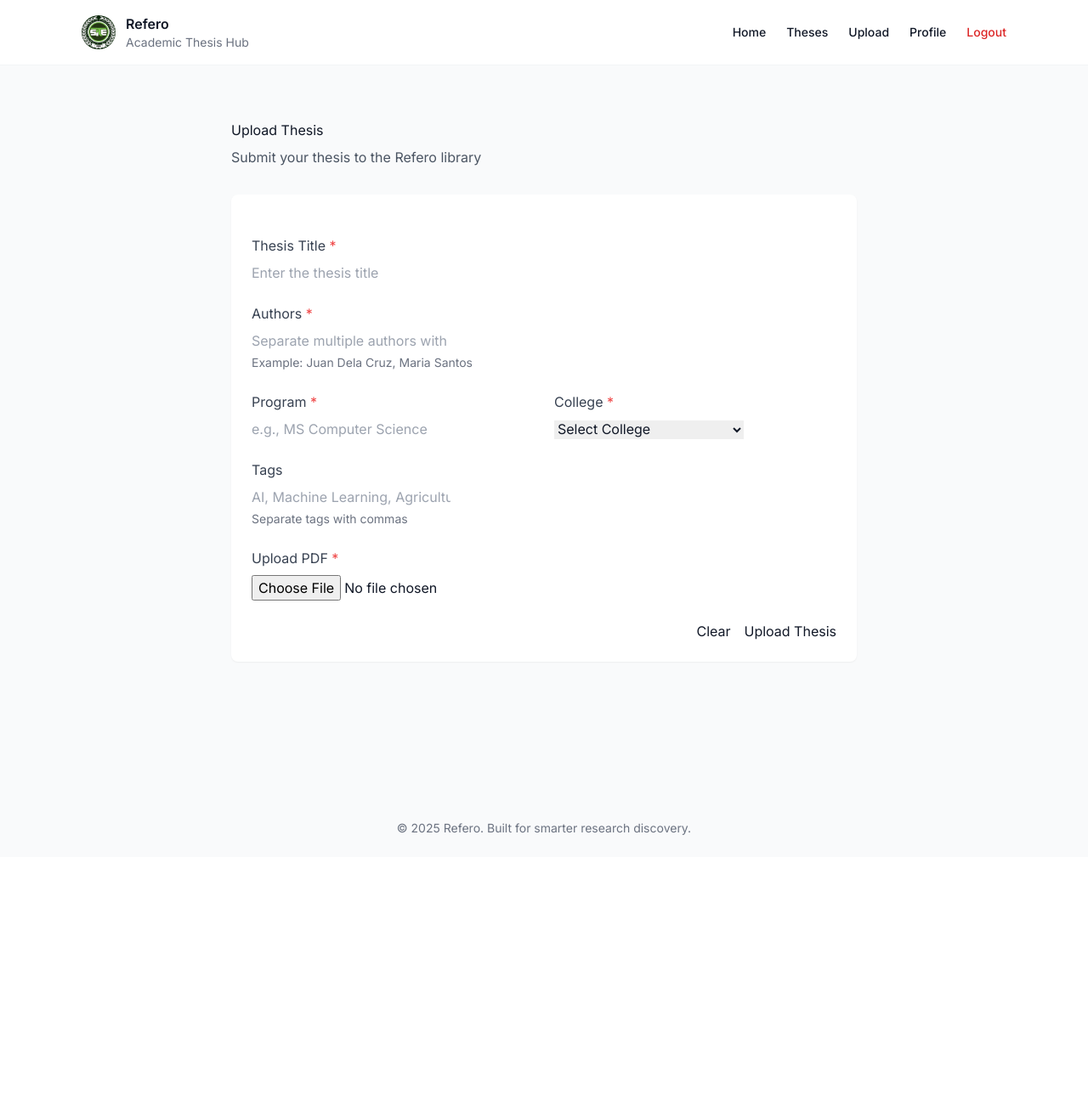
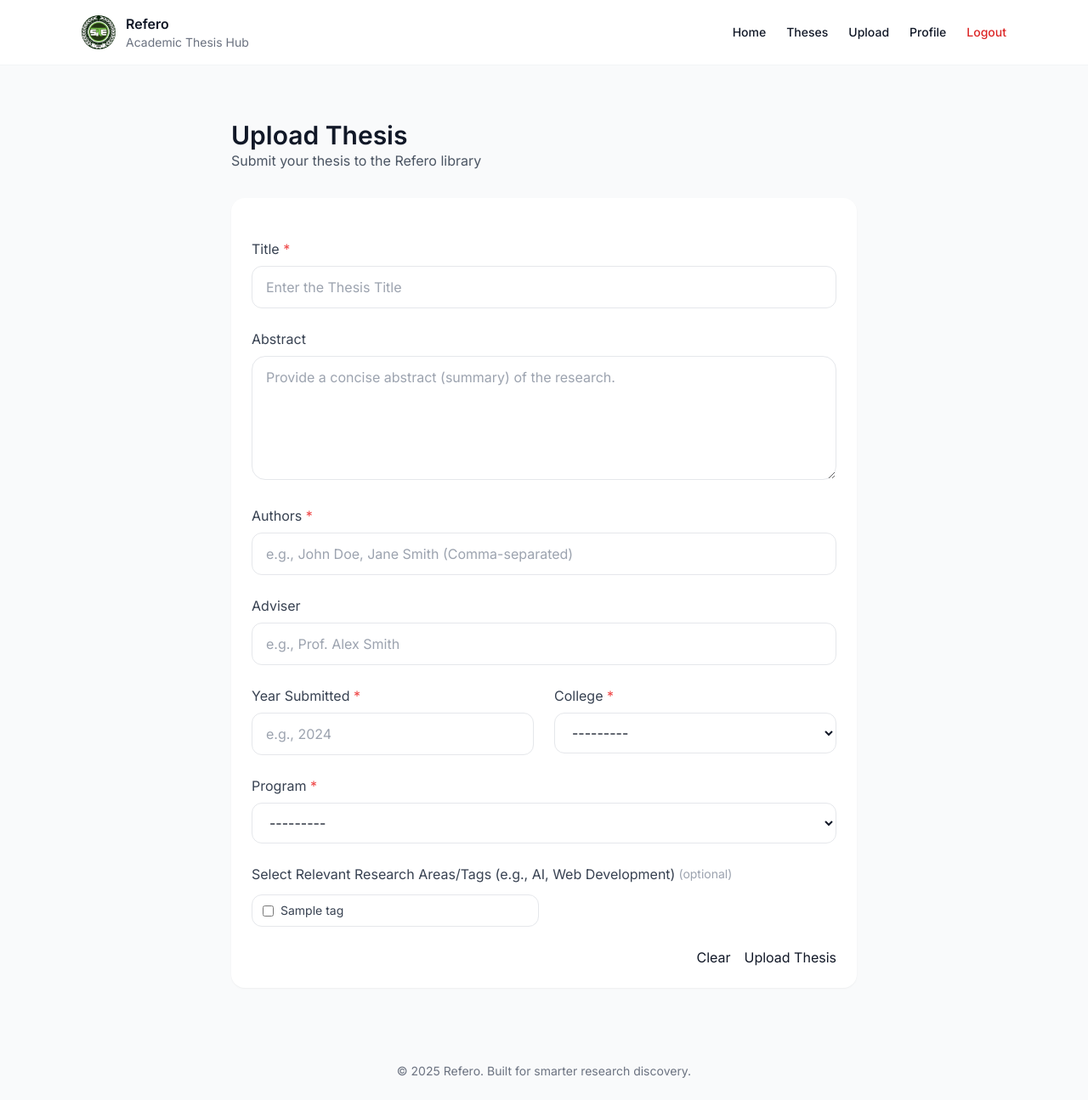
Before and after one commit to Lawrens16/Refero, a Django app: page /upload-thesis/ in a window 1280 px wide. Shown: the whole page at 85% size. Before the commit the page ends 983 px from the top, so only its background shows below. Run offline with Django 5.2, Linux system fonts and the light colour scheme; a user stored in the database is signed in; data comes from the database, SQL or seed files in the repository; tables that the repository leaves empty hold one stand-in row (values such as "Sample post"); some libraries are stand-ins or nearby versions.

Commit message:
functioning upload but still need edit and delete to uploaded thesis, made sign up and sign in pages and authentication, now displays OWNED thesis in the profile tab

```diff
--- a/refero/refero/settings.py
+++ b/refero/refero/settings.py
@@ -139,6 +139,9 @@ STATICFILES_DIRS = (
     BASE_DIR / 'static',
 )
 
+LOGIN_REDIRECT_URL = '/'
+ACCOUNT_LOGOUT_REDIRECT_URL = '/'
+
 # Default primary key field type
 # https://docs.djangoproject.com/en/5.2/ref/settings/#default-auto-field
 
--- a/refero/templates/upload.html
+++ b/refero/templates/upload.html
@@ -1,5 +1,6 @@
 {% extends "base.html" %}
 {% load static %}
+{% load widget_tweaks %}
 
 {% block title %}Upload Thesis • Refero{% endblock %}
 
@@ -7,52 +8,77 @@
 <div class="bg-gray-50 min-h-screen py-8">
   <div class="max-w-3xl mx-auto px-4">
     <div class="mb-8">
-      <h1 class="text-gray-900 mb-2">Upload Thesis</h1>
+      <h1 class="text-3xl font-semibold text-gray-900">Upload Thesis</h1>
       <p class="text-gray-600">Submit your thesis to the Refero library</p>
     </div>
 
-    <form method="post" enctype="multipart/form-data" class="bg-white rounded-lg shadow-sm p-6 space-y-6">
+    <form method="post" enctype="multipart/form-data" class="bg-white rounded-2xl shadow-sm p-6 space-y-6">
       {% csrf_token %}
 
+      {% if form.non_field_errors %}
+        <div class="rounded-md bg-red-50 border border-red-200 text-red-700 p-4 text-sm">
+          {{ form.non_field_errors }}
+        </div>
+      {% endif %}
+
+      <div class="grid gap-6">
         <div>
-        <label class="block text-gray-700 mb-2">Thesis Title <span class="text-red-500">*</span></label>
-        <input type="text" name="title" class="input" placeholder="Enter the thesis title" required />
+          <label class="block text-gray-700 mb-2">{{ form.title.label }} <span class="text-red-500">*</span></label>
+          {% render_field form.title class="w-full rounded-xl border border-gray-200 px-4 py-3 focus:outline-none focus:ring-2 focus:ring-blue-500" %}
+          {{ form.title.errors }}
         </div>
 
         <div>
-        <label class="block text-gray-700 mb-2">Authors <span class="text-red-500">*</span></label>
-        <input type="text" name="authors" class="input" placeholder="Separate multiple authors with commas" required />
-        <p class="text-gray-500 text-sm mt-1">Example: Juan Dela Cruz, Maria Santos</p>
+          <label class="block text-gray-700 mb-2">{{ form.abstract.label }}</label>
+          {% render_field form.abstract class="w-full rounded-2xl border border-gray-200 px-4 py-3 focus:outline-none focus:ring-2 focus:ring-blue-500" %}
+          {{ form.abstract.errors }}
+        </div>
+
+        <div>
+          <label class="block text-gray-700 mb-2">{{ form.authors.label }} <span class="text-red-500">*</span></label>
+          {% render_field form.authors class="w-full rounded-xl border border-gray-200 px-4 py-3 focus:outline-none focus:ring-2 focus:ring-blue-500" %}
+          {{ form.authors.errors }}
+        </div>
+
+        <div>
+          <label class="block text-gray-700 mb-2">{{ form.adviser.label }}</label>
+          {% render_field form.adviser class="w-full rounded-xl border border-gray-200 px-4 py-3 focus:outline-none focus:ring-2 focus:ring-blue-500" %}
+          {{ form.adviser.errors }}
         </div>
 
         <div class="grid grid-cols-1 md:grid-cols-2 gap-6">
           <div>
-          <label class="block text-gray-700 mb-2">Program <span class="text-red-500">*</span></label>
-          <input type="text" name="program" class="input" placeholder="e.g., MS Computer Science" required />
+            <label class="block text-gray-700 mb-2">{{ form.year_submitted.label }} <span class="text-red-500">*</span></label>
+            {% render_field form.year_submitted class="w-full rounded-xl border border-gray-200 px-4 py-3 focus:outline-none focus:ring-2 focus:ring-blue-500" %}
+            {{ form.year_submitted.errors }}
           </div>
           <div>
-          <label class="block text-gray-700 mb-2">College <span class="text-red-500">*</span></label>
-          <select name="college" class="select" required>
-            <option value="">Select College</option>
-            <option value="science">College of Science</option>
-            <option value="engineering">College of Engineering</option>
-            <option value="arts">College of Arts and Letters</option>
-            <option value="business">College of Business</option>
-            <option value="agriculture">College of Agriculture</option>
-            <option value="education">College of Education</option>
-          </select>
+            <label class="block text-gray-700 mb-2">{{ form.college.label }} <span class="text-red-500">*</span></label>
+            {% render_field form.college class="w-full rounded-xl border border-gray-200 px-4 py-3 focus:outline-none focus:ring-2 focus:ring-blue-500 bg-white" %}
+            {{ form.college.errors }}
           </div>
         </div>
 
         <div>
-        <label class="block text-gray-700 mb-2">Tags</label>
-        <input type="text" name="tags" class="input" placeholder="AI, Machine Learning, Agriculture" />
-        <p class="text-gray-500 text-sm mt-1">Separate tags with commas</p>
+          <label class="block text-gray-700 mb-2">{{ form.program.label }} <span class="text-red-500">*</span></label>
+          {% render_field form.program class="w-full rounded-xl border border-gray-200 px-4 py-3 focus:outline-none focus:ring-2 focus:ring-blue-500 bg-white" %}
+          {{ form.program.errors }}
         </div>
 
         <div>
-        <label class="block text-gray-700 mb-2">Upload PDF <span class="text-red-500">*</span></label>
-        <input type="file" name="file" accept=".pdf" class="file" required />
+          <label class="block text-gray-700 mb-3 flex items-center">{{ form.tags.label }}<span class="ml-1 text-sm text-gray-400">(optional)</span></label>
+          <div class="grid gap-3 md:grid-cols-2">
+            {% for checkbox in form.tags %}
+              <label class="flex items-center space-x-2 rounded-xl border border-gray-200 px-3 py-2 text-sm text-gray-700">
+                {{ checkbox.tag }}
+                <span>{{ checkbox.choice_label }}</span>
+              </label>
+            {% empty %}
+              <p class="text-gray-500">No tags defined yet.</p>
+            {% endfor %}
+          </div>
+          {{ form.tags.errors }}
+        </div>
       </div>
 
       <div class="flex justify-end space-x-4">
@@ -60,8 +86,6 @@
         <button type="submit" class="btn btn-primary">Upload Thesis</button>
       </div>
     </form>
-
-
   </div>
 </div>
 {% endblock %}
```
Also changed, not shown: refero/templates/account/login.html (added, +40 -0 lines), refero/templates/account/logout.html (added, +19 -0 lines), refero/templates/account/signup.html (added, +43 -0 lines), refero/thesis/migrations/0002_populate_initial_data.py (added). Lines whose indentation alone changed are shown as unchanged.
